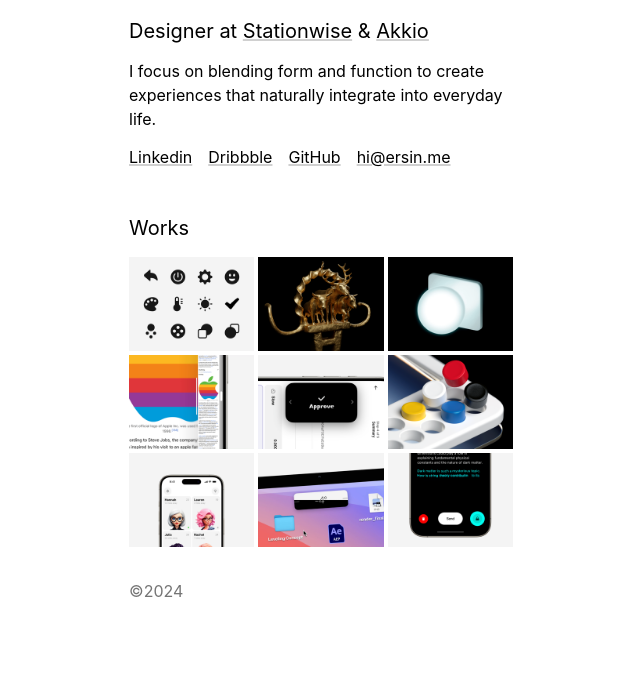
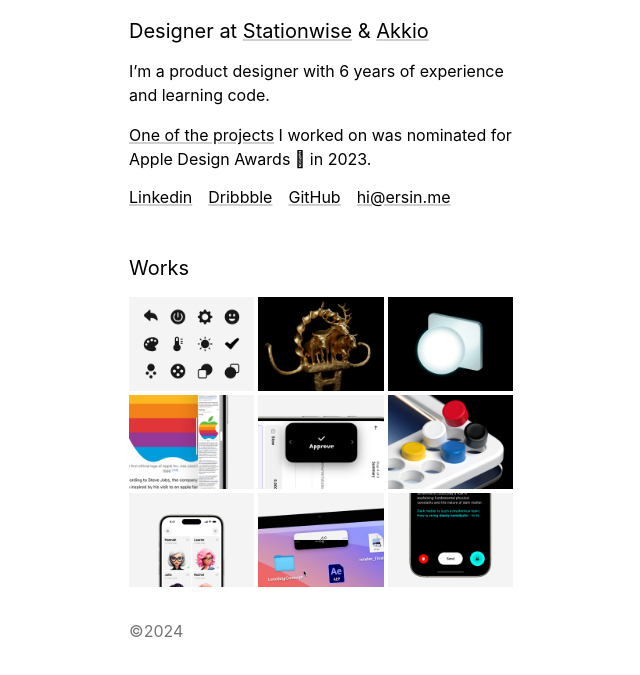
Before and after one commit to ersinkiymaz/ersinkiymaz.github.io, a plain HTML site: page index.html in a window 1280 px wide. Shown: the part 79-754 px from the top of the page, without its empty margins (319-959 px from the left). Drawn offline with Linux system fonts and the light colour scheme.

Commit message:
bio has updated with link to apple design award.

```diff
--- a/index.html
+++ b/index.html
@@ -29,7 +29,8 @@
             <h1 id="name">Ersin Kıymaz <button id="playSound" aria-label="Play name pronunciation"><img src="volume.svg"></button></h1>
             <h2>Designer at <a href="https://www.stationwise.com" target="_blank">Stationwise</a> & <a href="https://www.akkio.com" target="_blank">Akkio</a></h2>
 
-            <p>I focus on blending form and function to create experiences that naturally integrate into everyday life.</p>
+            <p>I’m a product designer with 6 years of experience and learning code.</p>
+            <p><a href="https://sagomini.com/first-words/" target="_blank">One of the projects</a> I worked on was nominated for Apple Design Awards  in 2023.</p>
             <div class="links">
                 <a href="https://www.linkedin.com/in/ersinkiymaz/" target="_blank">Linkedin</a>
                 <a href="https://www.dribbble.com/ersin" target="_blank">Dribbble</a>
```
